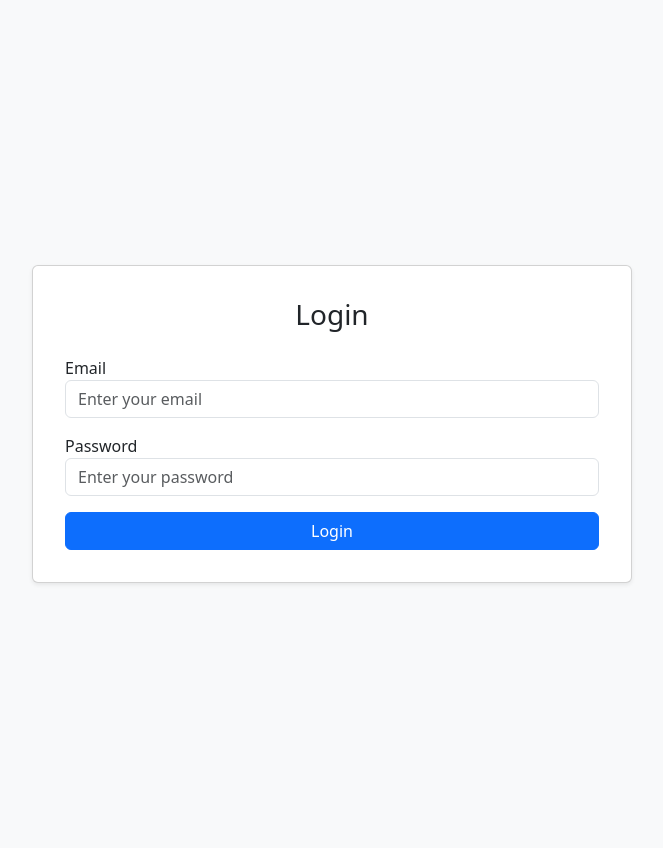
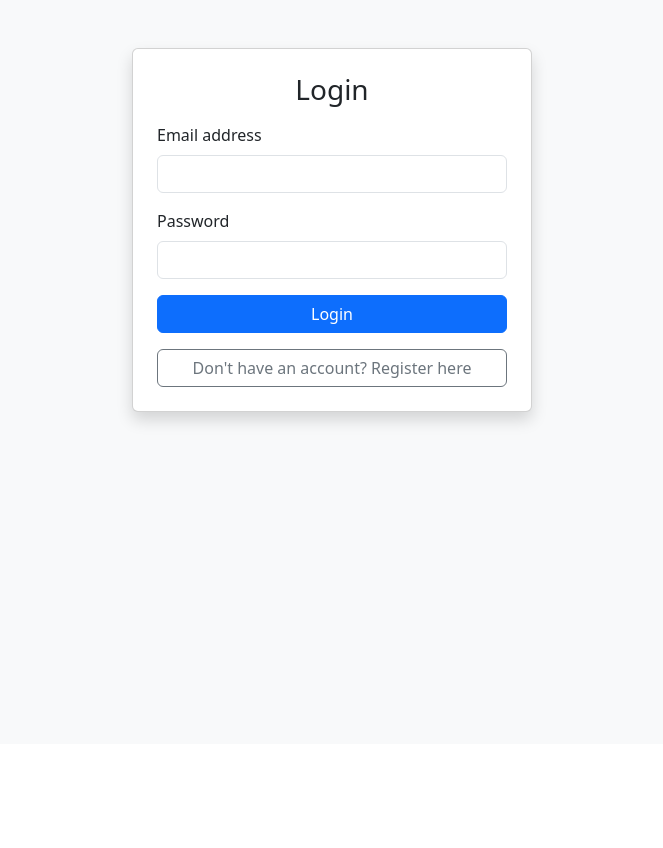
Before and after one commit to bmilanx0/peer-review-app, a Flask app: page /login in a window 1280 px wide. Shown: the part 56-904 px from the top of the page, without its empty margins (308-971 px from the left). After the commit the page ends 484 px from the top, so only its background shows below. Run offline with Flask 3, Linux system fonts and the light colour scheme.

Commit message:
Update: Modified login page and project content

```diff
--- a/templates/login.html
+++ b/templates/login.html
@@ -1,22 +1,28 @@
 {% extends "base.html" %}
 {% block title %}Login{% endblock %}
+
 {% block content %}
-<div class="container-centered">
-  <div class="card">
-    <h3 class="text-center mb-4">Login</h3>
-    <form method="POST">
+<div class="container mt-5 d-flex justify-content-center">
+  <div class="card p-4 shadow" style="max-width: 400px; width: 100%;">
+    <h3 class="text-center mb-3">Login</h3>
+    <form method="POST" action="{{ url_for('login') }}">
       <div class="mb-3">
-        <label>Email</label>
-        <input name="email" type="email" class="form-control" placeholder="Enter your email" required>
+        <label for="email" class="form-label">Email address</label>
+        <input type="email" class="form-control" id="email" name="email" required>
       </div>
+
       <div class="mb-3">
-        <label>Password</label>
-        <input name="password" type="password" class="form-control" placeholder="Enter your password" required>
+        <label for="password" class="form-label">Password</label>
+        <input type="password" class="form-control" id="password" name="password" required>
       </div>
-      <div class="d-grid">
-        <button type="submit" class="btn btn-primary">Login</button>
-      </div>
+
+      <button type="submit" class="btn btn-primary w-100">Login</button>
     </form>
+
+    <div class="text-center mt-3">
+      <a href="{{ url_for('register') }}" class="btn btn-outline-secondary w-100">Don't have an account? Register
+        here</a>
+    </div>
   </div>
 </div>
 {% endblock %}
```
